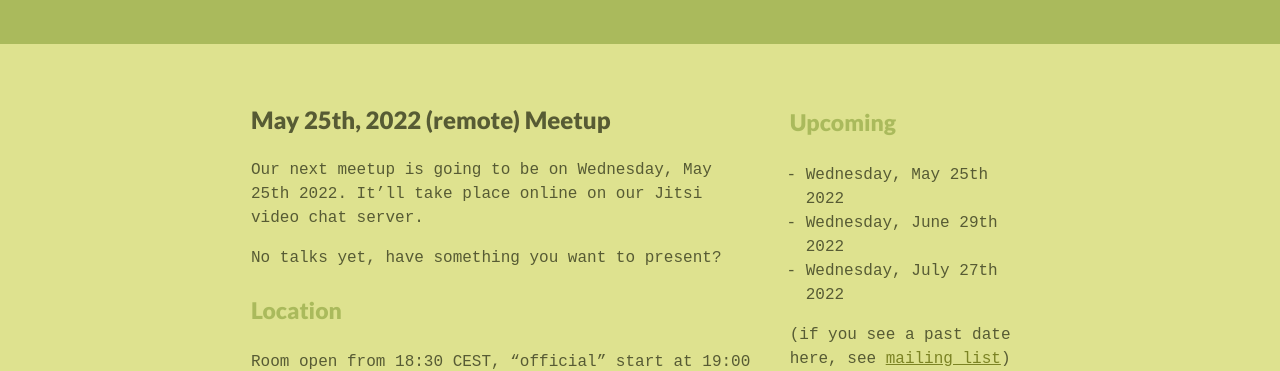
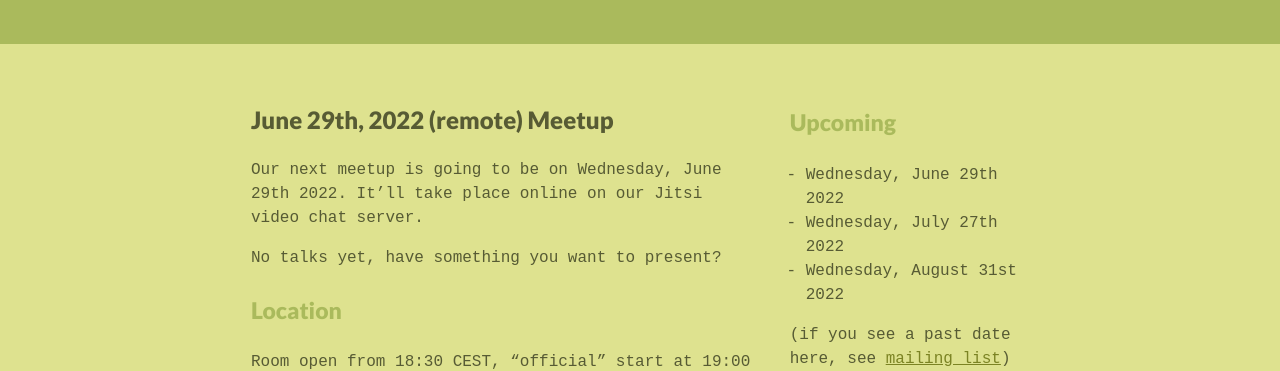
Before and after one commit to emacs-berlin/emacs-berlin.org, a Jekyll site: the page built from index.md, in a window 1280 px wide. Shown: the part 365-736 px from the top of the page. Built offline with Jekyll 4.4.1, drawn with Linux system fonts in a browser that asks for light colours.

Commit message:
June 2022

```diff
--- a/index.md
+++ b/index.md
@@ -13,9 +13,9 @@ layout: default
 
 <section id="below-fold"><div class="row"><div class="medium-8 columns">
 
-# May 25th, 2022 (remote) Meetup
+# June 29th, 2022 (remote) Meetup
 
-Our next meetup is going to be on Wednesday, May 25th 2022. It'll
+Our next meetup is going to be on Wednesday, June 29th 2022. It'll
 take place online on our Jitsi video chat server.
 
 No talks yet, have something you want to present?
@@ -24,7 +24,7 @@ No talks yet, have something you want to present?
 ### Location
 
 Room open from 18:30 CEST, "official" start at 19:00 CEST ([Jitsi
-Room](https://jitsi.emacs-berlin.org/may-2022)).
+Room](https://jitsi.emacs-berlin.org/june-2022)).
 
 ### About Emacs Berlin
 
@@ -51,12 +51,11 @@ Non-public contact via email: [organizers email][contact]
 <div class="medium-4 columns">
 ### Upcoming
 
-* Wednesday, May 25th 2022
 * Wednesday, June 29th 2022
 * Wednesday, July 27th 2022
+* Wednesday, August 31st 2022
 
 <!--
-* Wednesday, August 31st 2022
 * Wednesday, September 28th 2022
 * Wednesday, October 26th 2022
 * Wednesday, November 30th 2022
```
